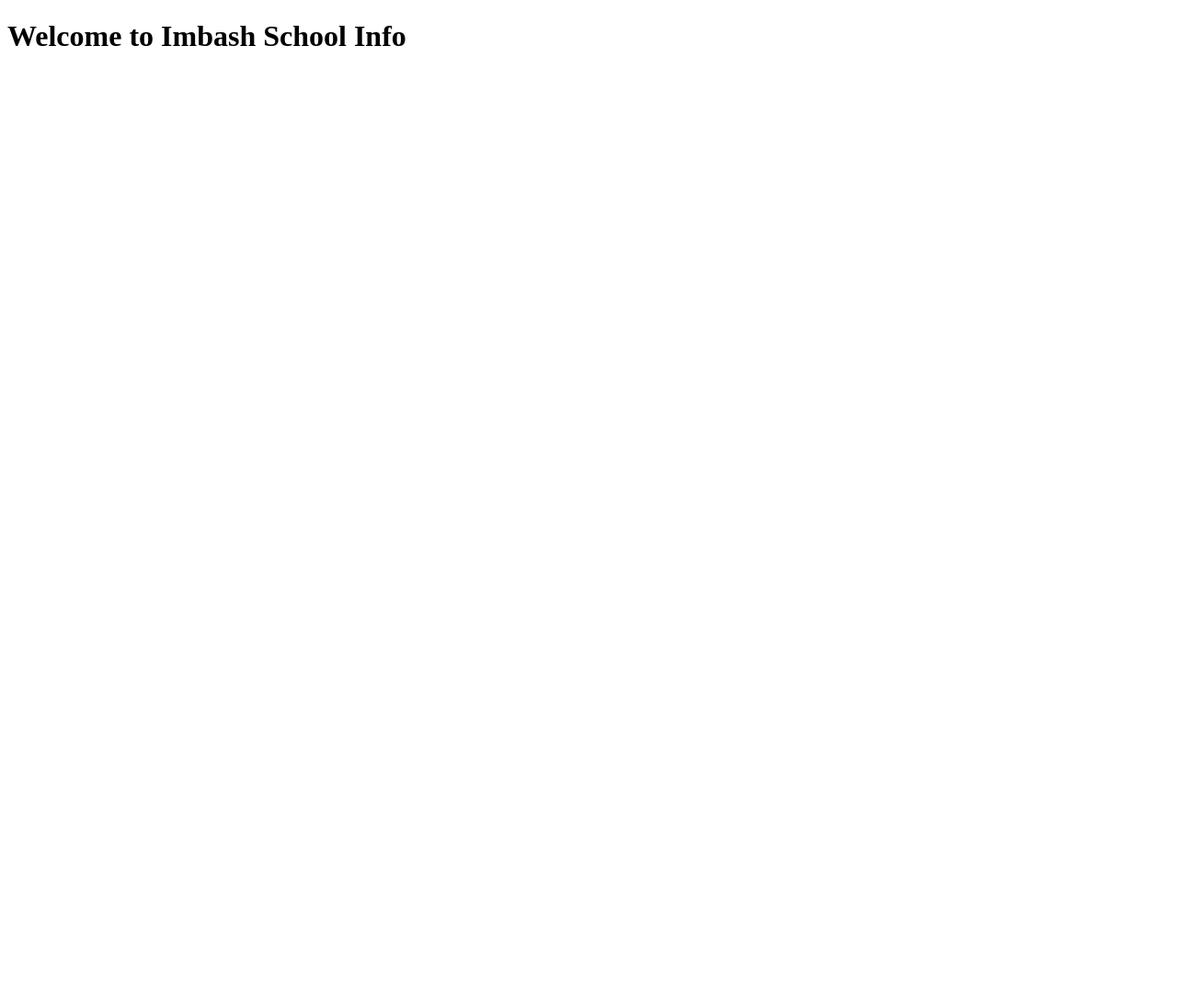
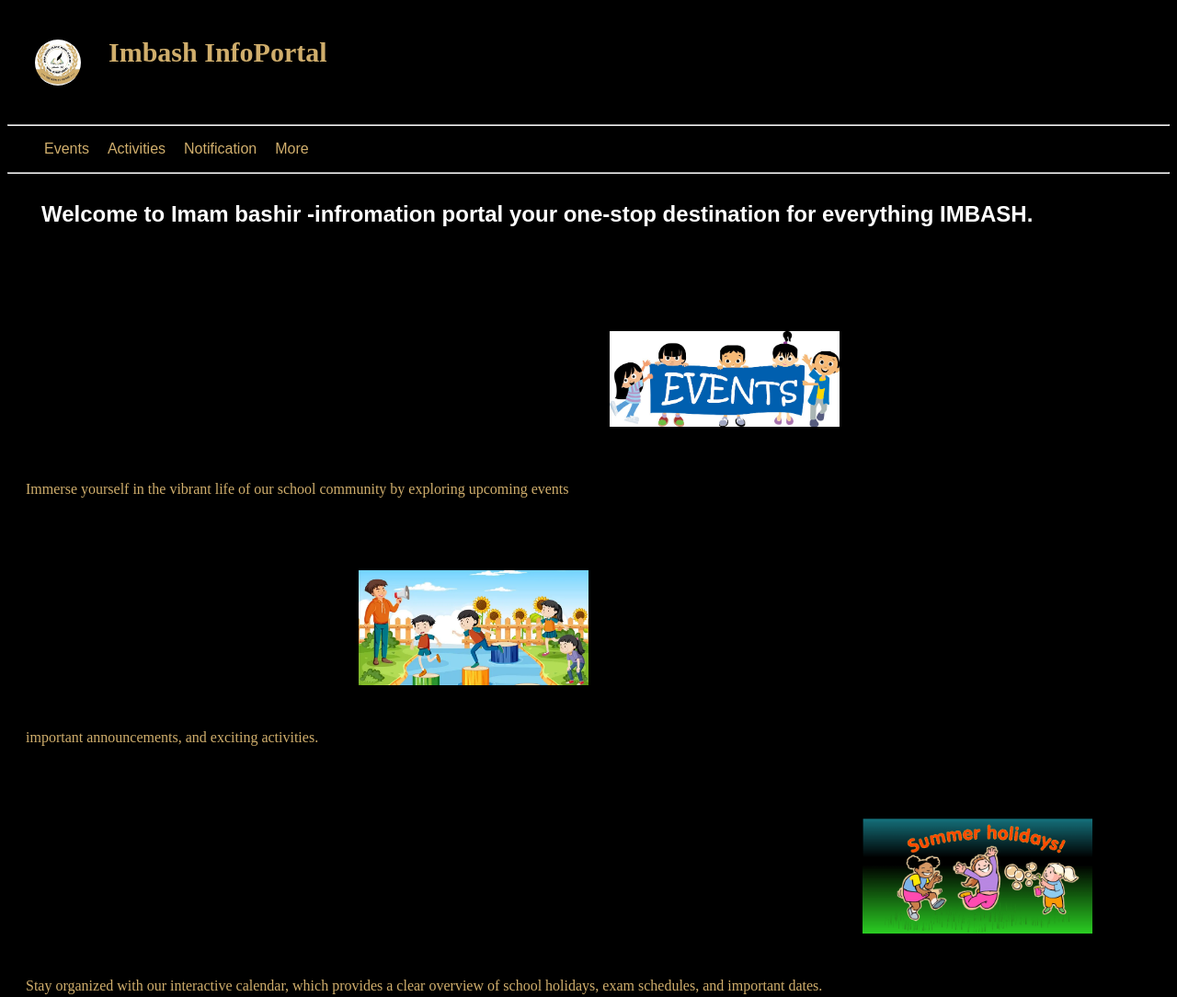
Before and after one commit to imbash-infoportal/imbash-infoportal.github.io, a plain HTML site: page index.html in a window 1280 px wide. Shown: the top 1084 px of the page at 92% size. Before the commit the page ends 800 px from the top, so only its background shows below. Drawn offline with Linux system fonts and the light colour scheme; a web font is replaced by a local one.

Commit message:
created the welcome page

```diff
--- a/index.html
+++ b/index.html
@@ -4,11 +4,53 @@
 <head>
     <meta charset="UTF-8">
     <meta name="viewport" content="width=device-width, initial-scale=1.0">
-    <title>Imbash School Info</title>
+    <title>Imbash Academic Management System</title>
+    <link rel="stylesheet" href="style/index.css">
+    <link href="https://fonts.googleapis.com/css2?family=NTR&display=swap" rel="stylesheet">
+
 </head>
 
 <body>
-    <h1>Welcome to Imbash School Info</h1>
+    <nav class="first-nav">
+        <img class="school-logo" src="img/imbash logo.png" alt="imbash logo">
+        <a class="school-logo-word" href="#">Imbash InfoPortal</a>
+    </nav>
+    <hr>
+
+    <nav class="second-nav">
+        <ul>
+            <li> <a href="#">Events</a>
+            </li>
+            <li> <a href="#">Activities</a>
+            </li>
+            <li> <a href="#">Notification</a>
+            </li>
+            <li> <a href="#">More</a>
+            </li>
+        </ul>
+
+
+
+    </nav>
+    <hr>
+    <div class="container">
+        <h2 class="welcome-text">Welcome to Imam bashir -infromation portal your one-stop destination for everything IMBASH.</h2>
+
+        <p class="welcome-content"> Immerse yourself in the vibrant life of our school community by exploring upcoming events <img class="event-img" src="img/events_kids.jpg" alt="event-img"></p>
+
+        <p class="welcome-content-2"> important announcements, and exciting activities. <img class="exct-img" src="img/Exct.webp" alt="event-img"> </p>
+
+        <p class="welcome-content-2">Stay organized with our interactive calendar, which provides a clear overview of school holidays, exam schedules, and important dates. <img class="event-img" src="img/summer-holidays.png" alt=""></p>
+
+        <p class="welcome-content"> Access essential information about the school, including staff contacts, curricular offerings, and school policies. <img class="event-img" src="img/policy.jpeg" alt=""></p>
+
+    </div>
+
+    <footer>
+        <p>Built and designed by <a href="https://hassanamirii.github.io/">Hassan Amiri</a> </p>
+        <p>All rights reserved &copy; 2024 imam bashir</p>
+
+    </footer>
 </body>
 
 </html>
--- /dev/null
+++ b/style/index.css
@@ -0,0 +1,70 @@
+body {
+    background-color: black;
+}
+
+.school-logo {
+    border-radius: 100%;
+    width: 50px;
+    padding: 30px;
+    margin-top: 5px;
+}
+
+.school-logo-word {
+    text-decoration: none;
+    position: absolute;
+    margin-top: 32px;
+    font-size: 30px;
+    color: #D0AE6C;
+    font-weight: 700;
+    text-decoration-style: solid;
+    font-family: NTR
+}
+
+.second-nav ul li {
+    display: inline-block;
+    margin-right: 16px;
+    font-family: Arial, sans-serif;
+}
+
+.second-nav ul li a {
+    list-style: none;
+    text-decoration: none;
+    color: #D0AE6C;
+}
+
+.welcome-text {
+    color: white;
+    margin-left: 17px;
+    margin-top: 30px;
+    font-family: sans-serif;
+}
+
+.welcome-content {
+    color: #D0AE6C;
+    margin-top: 40px;
+}
+
+.welcome-content-2 {
+    color: #D0AE6C;
+}
+
+.container {
+    padding-left: 20px;
+    padding-right: 20px;
+}
+
+.event-img,
+.exct-img {
+    width: 250px;
+    height: 250px;
+    object-fit: contain;
+    margin-left: 40px;
+}
+
+footer {
+    margin-top: 60px;
+    text-align: center;
+    color: rgb(204, 214, 246);
+    font-size: 15px;
+    font-family: NTR, sans-serif;
+}
```
Also changed, not shown: img/Exct.webp (added), img/event.jpg (added), img/events_kids.jpg (added), img/imbash logo.png (added), img/policy.jpeg (added), img/summer-holidays.png (added).
